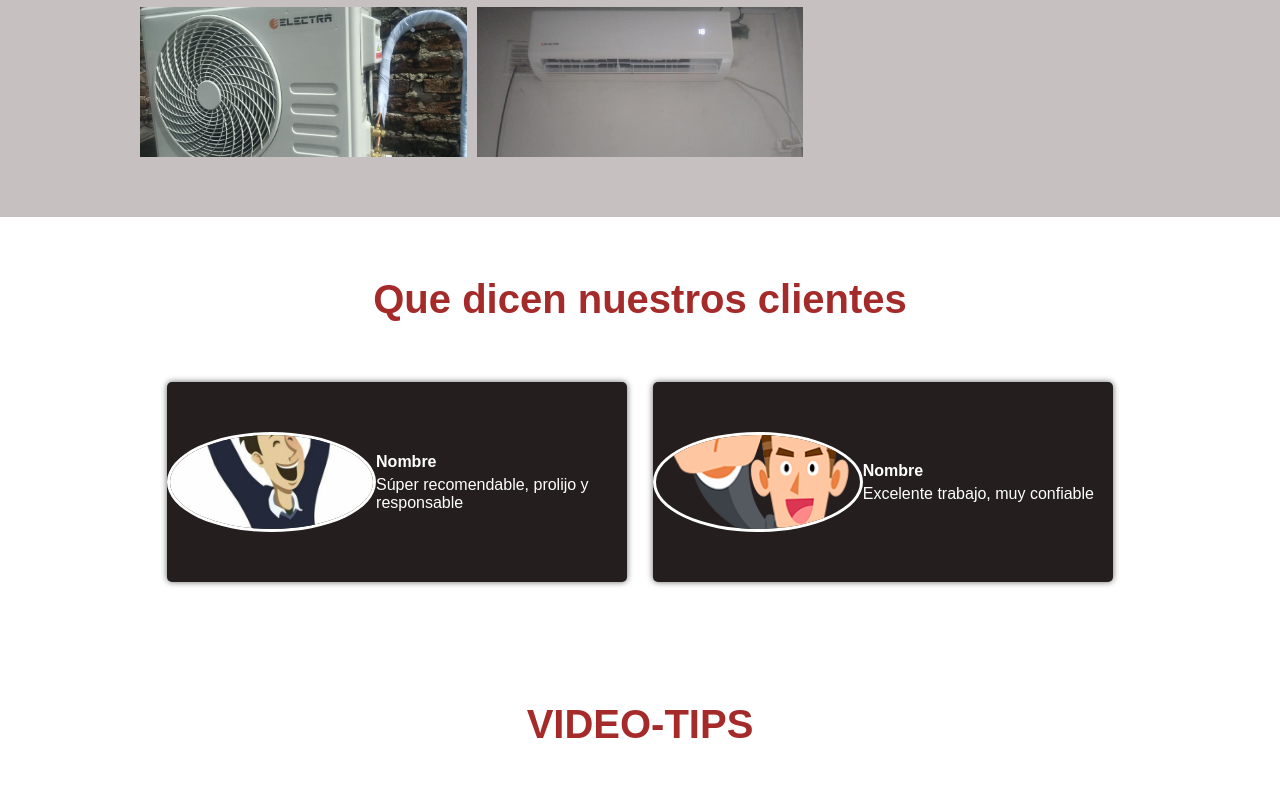
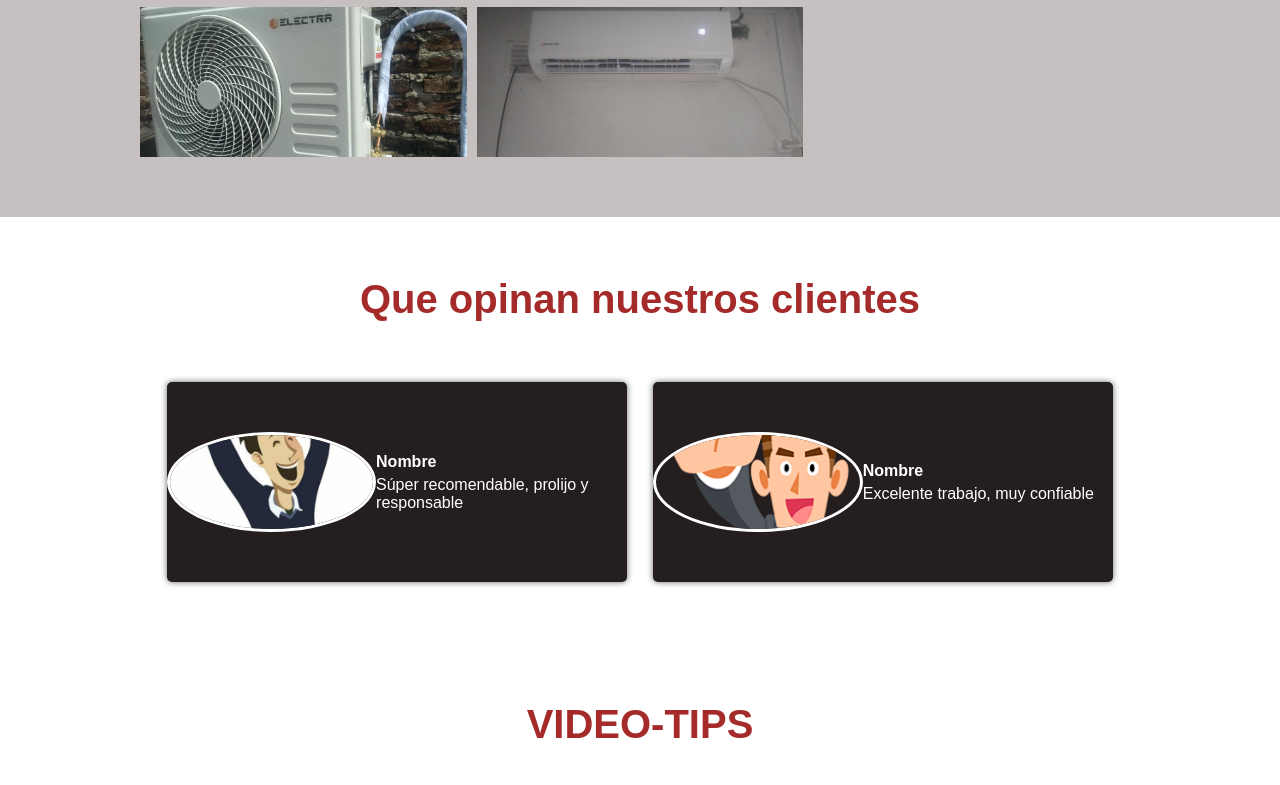
Before and after one commit to elvischoez/Proyecto, a plain HTML site: page index.html in a window 1280 px wide. Shown: the part 1825-2610 px from the top of the page. Drawn offline with Linux system fonts and the light colour scheme.

Commit message:
opiniones de nuestros clientes

```diff
--- a/index.html
+++ b/index.html
@@ -63,7 +63,7 @@
             </div>
         </section>
         <div class="clientes contenedor">
-            <h2 class="titulo">Que dicen nuestros clientes</h2>
+            <h2 class="titulo">Que opinan nuestros clientes</h2>
             <div class="cards">
 
                 <div class="card">
```
